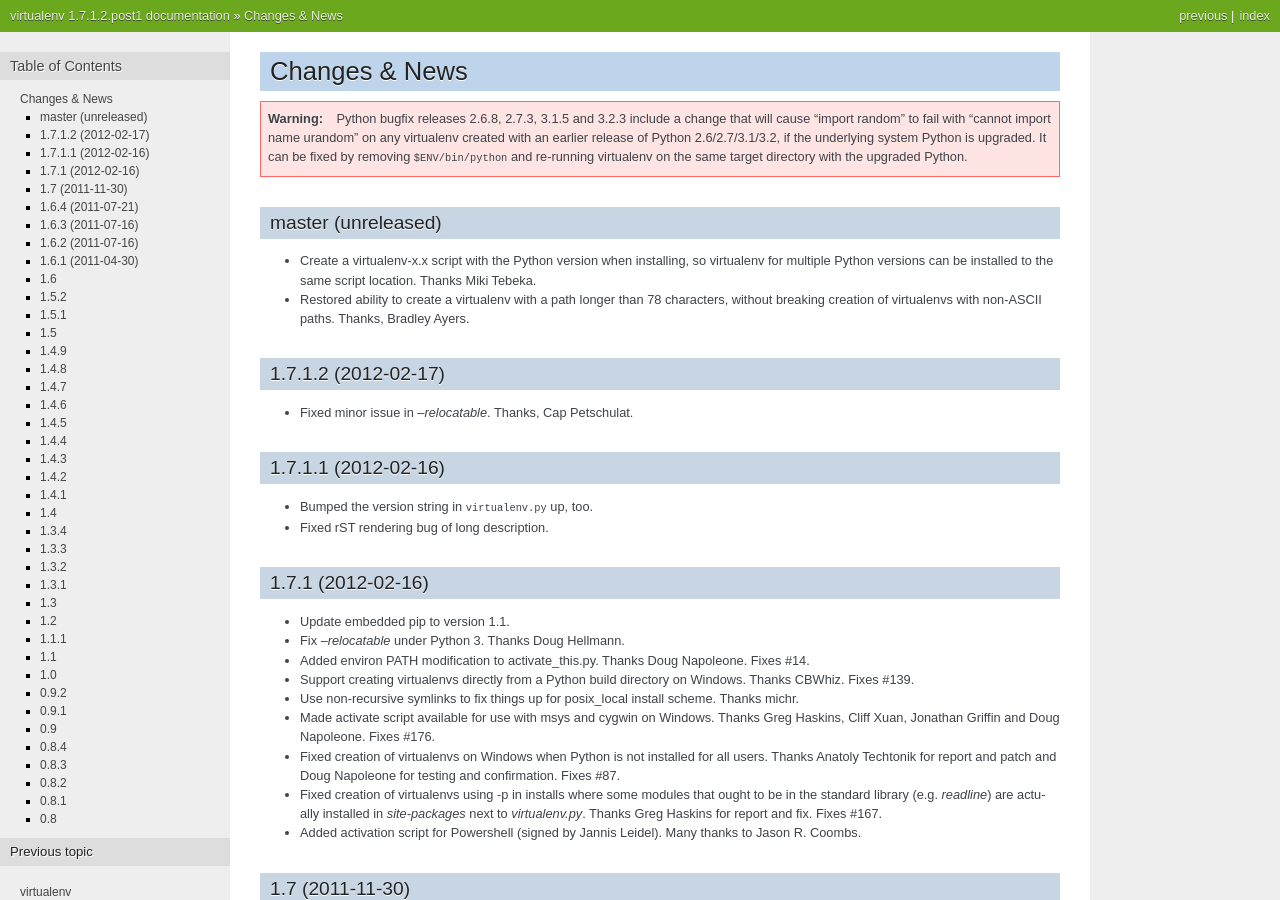
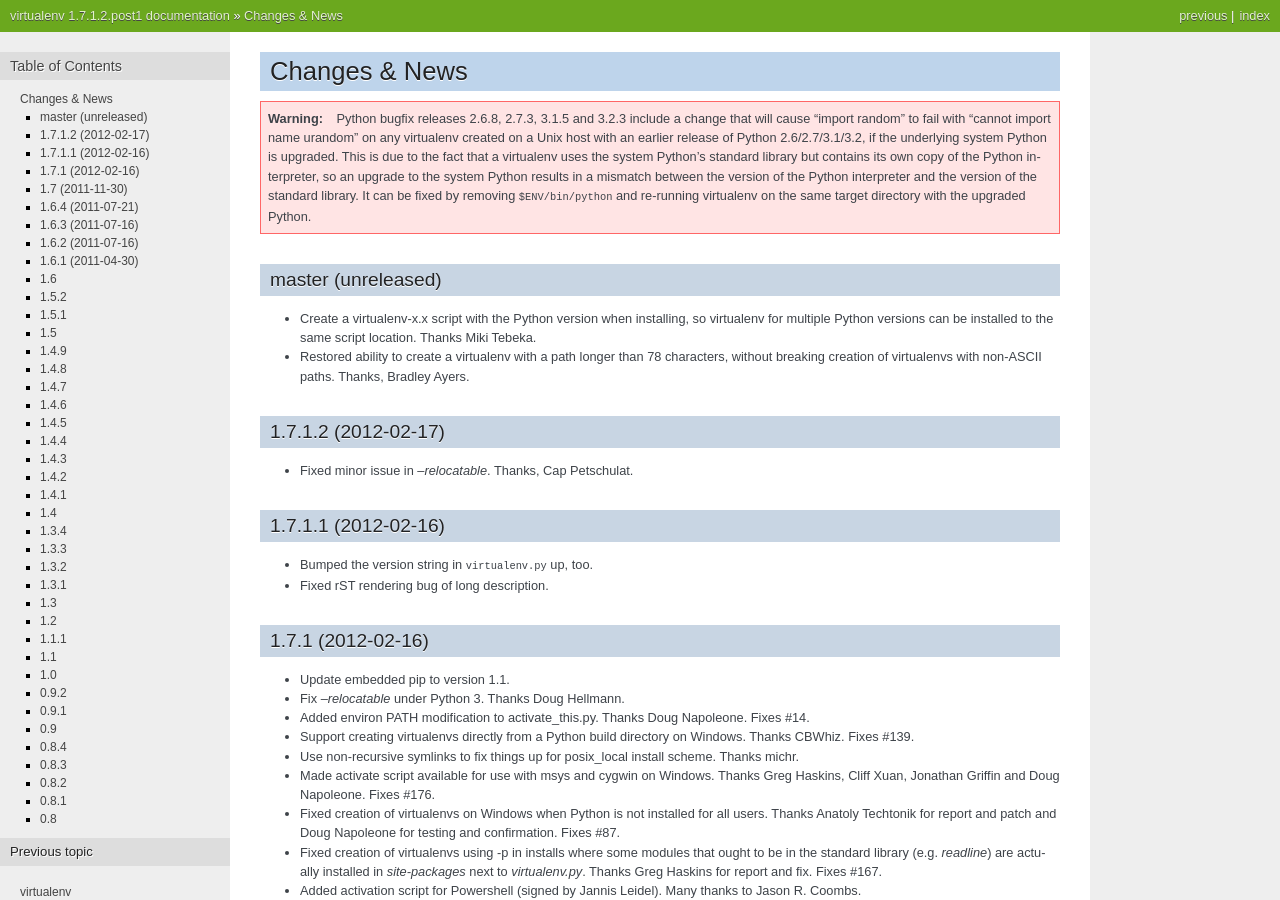
Before and after one commit to pypa/virtualenv, a Sphinx documentation site: the page built from docs/news.txt, in a window 1280 px wide and 900 px high. Built offline with Sphinx 7.4.7, drawn with Linux system fonts in a browser that asks for light colours.

Commit message:
More detail in bugfix release breakage warning.

```diff
--- a/docs/news.txt
+++ b/docs/news.txt
@@ -5,8 +5,12 @@
 
    Python bugfix releases 2.6.8, 2.7.3, 3.1.5 and 3.2.3 include a change that
    will cause "import random" to fail with "cannot import name urandom" on any
-   virtualenv created with an earlier release of Python 2.6/2.7/3.1/3.2, if the
-   underlying system Python is upgraded. It can be fixed by removing
+   virtualenv created on a Unix host with an earlier release of Python
+   2.6/2.7/3.1/3.2, if the underlying system Python is upgraded. This is due to
+   the fact that a virtualenv uses the system Python's standard library but
+   contains its own copy of the Python interpreter, so an upgrade to the system
+   Python results in a mismatch between the version of the Python interpreter
+   and the version of the standard library. It can be fixed by removing
    ``$ENV/bin/python`` and re-running virtualenv on the same target directory
    with the upgraded Python.
 
```
